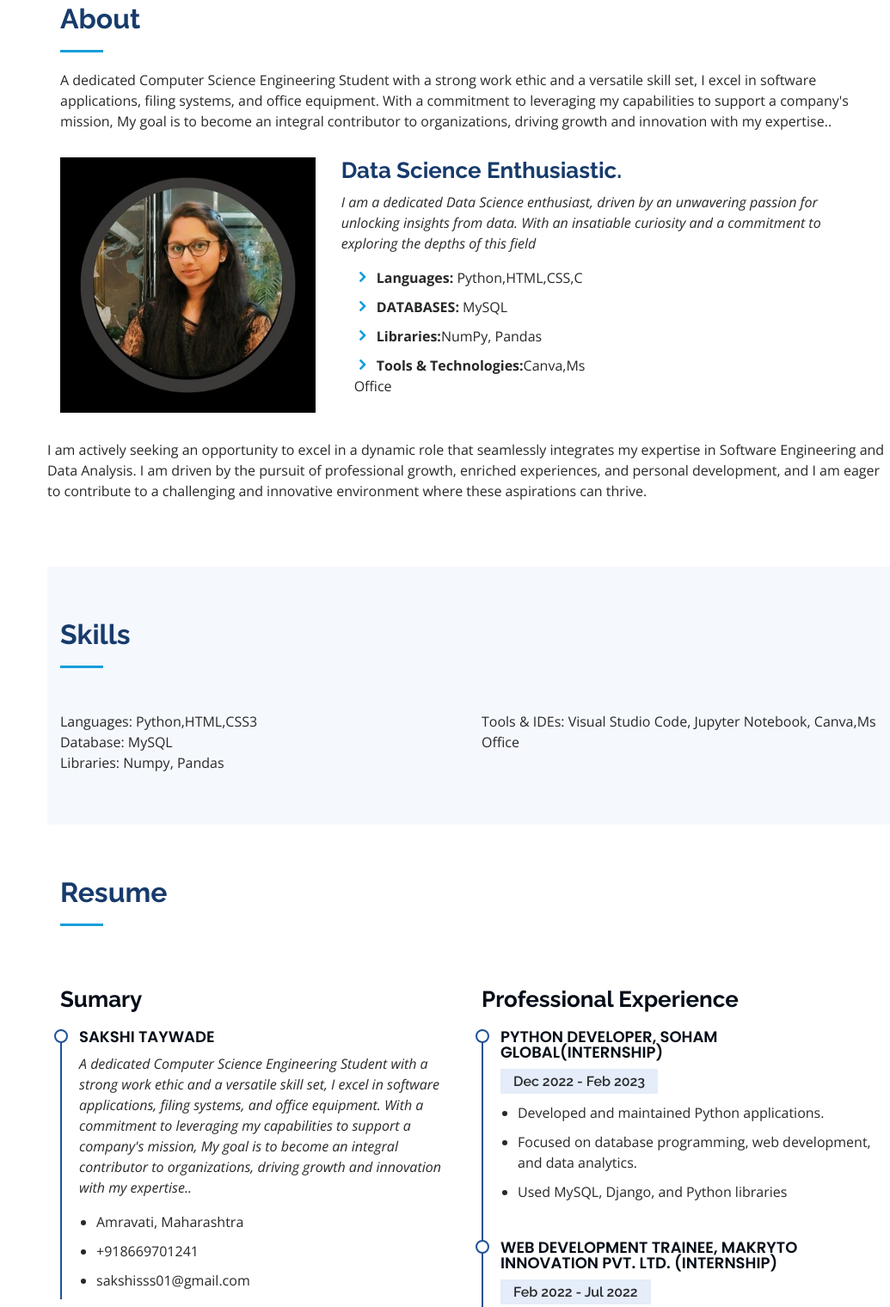
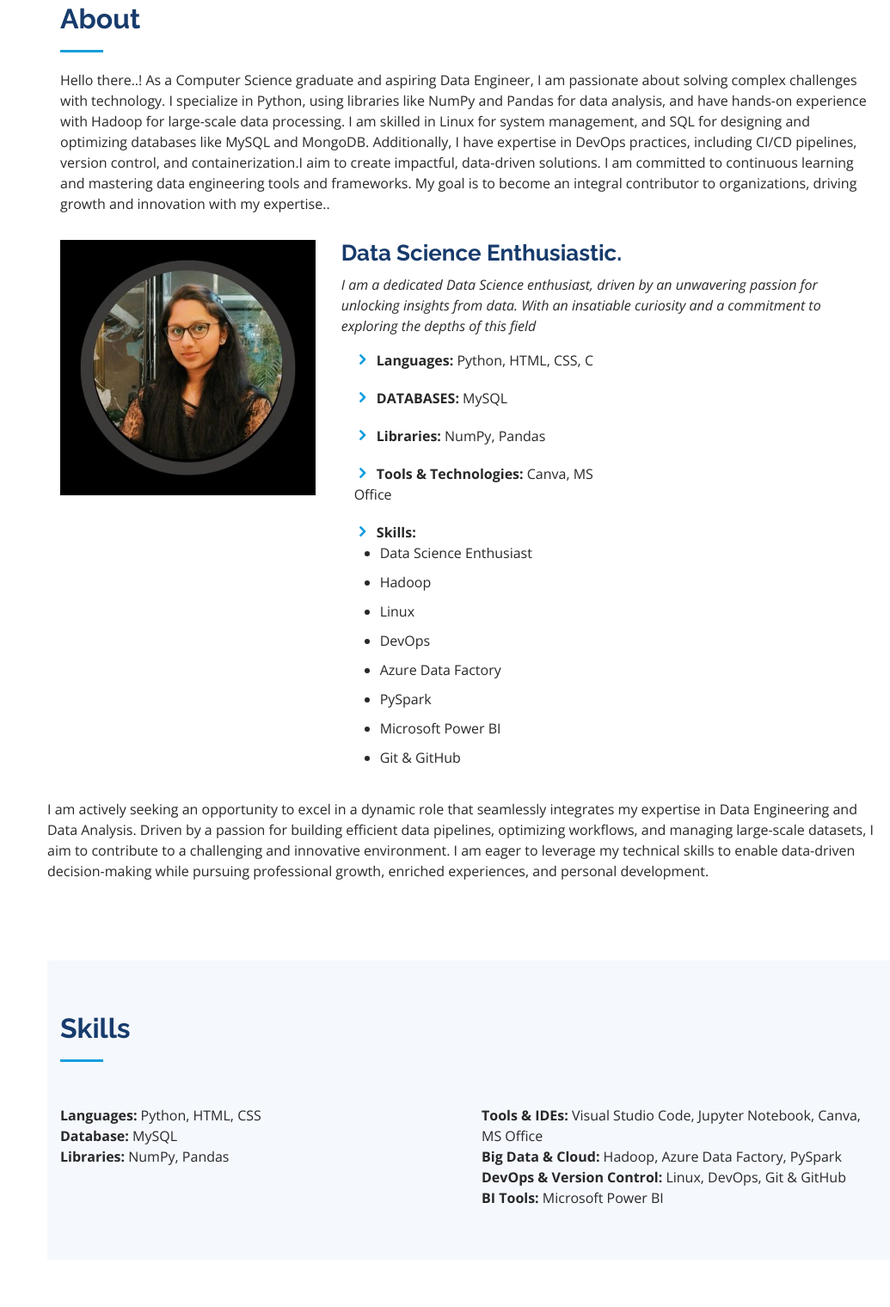
Before and after one commit to sak23github/My_Portfolio, a plain HTML site: page index.html in a window 1280 px wide. Shown: the part 857-2377 px from the top of the page at 86% size, without its empty margins (245-1280 px from the left). Drawn offline with nearby package versions, Linux system fonts and the light colour scheme.

Commit message:
Update index.html

```diff
--- a/index.html
+++ b/index.html
@@ -62,12 +62,13 @@
 
 <!-- ======= Hero Section ======= -->
 <section id="hero" class="d-flex flex-column justify-content-center align-items-center">
-    <h2>Welcome to my digital portfolio...!</h2>
+  <h2>Discover My Journey into Tech..!</h2>
   <div class="hero-container" data-aos="fade-in">
     <h1>SAKSHI TAYWADE</h1>
-      <p>I'm <span class="typed" data-typed-items="Data Science Enthusiast, Fast Learner, Pythonist"></span></p>
+    <p>I'm <span class="typed" data-typed-items="Aspiring Data Engineer, Data Science Enthusiast, Problem Solver"></span></p>
   </div>
 </section><!-- End Hero -->
+
 
   <main id="main">
 
@@ -78,9 +79,10 @@
         <div class="section-title">
           <h2>About</h2>
           <p>
-            A dedicated Computer Science Engineering Student with a strong work ethic and a versatile skill set, I
-            excel in software applications, filing systems, and office equipment. With a commitment to leveraging my
-            capabilities to support a company's mission, My goal is to become an integral contributor to organizations,
+           Hello there..!
+           As a Computer Science graduate and aspiring Data Engineer, I am passionate about solving complex challenges with technology.
+           I specialize in Python, using libraries like NumPy and Pandas for data analysis, and have hands-on experience with Hadoop for large-scale data processing.
+           I am skilled in Linux for system management, and SQL for designing and optimizing databases like MySQL and MongoDB. Additionally, I have expertise in DevOps practices, including CI/CD pipelines, version control, and containerization.I aim to create impactful, data-driven solutions. I am committed to continuous learning and mastering data engineering tools and frameworks. My goal is to become an integral contributor to organizations,
            driving growth and innovation with my expertise..</p>
         </div>
 
@@ -95,19 +97,48 @@
             </p>
 
               <div class="col-lg-6">
-                <ul>
-                  <li><i class="icofont-rounded-right"></i> <strong>Languages:</strong> Python,HTML,CSS,C</li>
-                  <li><i class="icofont-rounded-right"></i> <strong>DATABASES:</strong> MySQL</li>
-                  <li><i class="icofont-rounded-right"></i> <strong>Libraries:</strong>NumPy, Pandas </li>
-                  <li><i class="icofont-rounded-right"></i> <strong>Tools & Technologies:</strong>Canva,Ms Office </li>
+<ul style="list-style: none; padding-left: 0;">
+  <li style="margin-bottom: 10px;">
+    <i class="icofont-rounded-right"></i>
+    <strong>Languages:</strong> Python, HTML, CSS, C
+  </li>
+  <li style="margin-bottom: 10px;">
+    <i class="icofont-rounded-right"></i>
+    <strong>DATABASES:</strong> MySQL
+  </li>
+  <li style="margin-bottom: 10px;">
+    <i class="icofont-rounded-right"></i>
+    <strong>Libraries:</strong> NumPy, Pandas
+  </li>
+  <li style="margin-bottom: 10px;">
+    <i class="icofont-rounded-right"></i>
+    <strong>Tools & Technologies:</strong> Canva, MS Office
+  </li>
+  <li style="margin-bottom: 10px;">
+    <i class="icofont-rounded-right"></i>
+    <strong>Skills:</strong>
+    <ul style="list-style: disc; margin-left: 20px; padding-left: 10px;">
+      <li>Data Science Enthusiast</li>
+      <li>Hadoop</li>
+      <li>Linux</li>
+      <li>DevOps</li>
+      <li>Azure Data Factory</li>
+      <li>PySpark</li>
+      <li>Microsoft Power BI</li>
+      <li>Git & GitHub</li>
+    </ul>
+  </li>
+</ul>
 
-                </ul>
+
               </div>
             </div>
             <br>
             <p>
               <br>
-              I am actively seeking an opportunity to excel in a dynamic role that seamlessly integrates my expertise in Software Engineering and Data Analysis. I am driven by the pursuit of professional growth, enriched experiences, and personal development, and I am eager to contribute to a challenging and innovative environment where these aspirations can thrive.
+<p>
+  I am actively seeking an opportunity to excel in a dynamic role that seamlessly integrates my expertise in Data Engineering and Data Analysis. Driven by a passion for building efficient data pipelines, optimizing workflows, and managing large-scale datasets, I aim to contribute to a challenging and innovative environment. I am eager to leverage my technical skills to enable data-driven decision-making while pursuing professional growth, enriched experiences, and personal development.
+</p>
             </p>
           </div>
         </div>
@@ -123,18 +154,20 @@
     <div class="section-title">
       <h2>Skills</h2>
     </div>
-     <div>
 
     <div class="row skills-content">
 
       <div class="col-lg-6" data-aos="fade-up">
-        <div class="skill">Languages: Python,HTML,CSS3</div>
-        <div class="skill">Database: MySQL</div>
-        <div class="skill">Libraries: Numpy, Pandas</div>
+        <div class="skill"><strong>Languages:</strong> Python, HTML, CSS</div>
+        <div class="skill"><strong>Database:</strong> MySQL</div>
+        <div class="skill"><strong>Libraries:</strong> NumPy, Pandas</div>
       </div>
 
       <div class="col-lg-6" data-aos="fade-up" data-aos-delay="100">
-        <div class="skill">Tools & IDEs: Visual Studio Code, Jupyter Notebook, Canva,Ms Office</div>
+        <div class="skill"><strong>Tools & IDEs:</strong> Visual Studio Code, Jupyter Notebook, Canva, MS Office</div>
+        <div class="skill"><strong>Big Data & Cloud:</strong> Hadoop, Azure Data Factory, PySpark</div>
+        <div class="skill"><strong>DevOps & Version Control:</strong> Linux, DevOps, Git & GitHub</div>
+        <div class="skill"><strong>BI Tools:</strong> Microsoft Power BI</div>
       </div>
 
     </div>
@@ -157,7 +190,10 @@
             <h3 class="resume-title">Sumary</h3>
             <div class="resume-item pb-0">
               <h4>Sakshi Taywade</h4>
-              <p><em>A dedicated Computer Science Engineering Student with a strong work ethic and a versatile skill set, I excel in software applications, filing systems, and office equipment. With a commitment to leveraging my capabilities to support a company's mission, My goal is to become an integral contributor to organizations, driving growth and innovation with my expertise..</em></p>
+              <p><em><p>
+  A dedicated Computer Science Engineering graduate with a strong work ethic and a versatile skill set, I excel in designing and optimizing data pipelines, managing large datasets, and implementing ETL processes. With expertise in data modeling, database management, and big data technologies, I am committed to leveraging my capabilities to support a company’s mission. My goal is to become an integral contributor to organizations, enabling data-driven decisions and driving growth and innovation with my expertise.
+</p>
+</em></p>
               <ul>
                 <li>Amravati, Maharashtra</li>
                 <li>+918669701241</li>
@@ -334,14 +370,6 @@
                 <h4>Email:</h4>
                 <p>sakshisss01@gmail.com</p>
               </div>
-
-              <div class="phone">
-                <i class="icofont-phone"></i>
-                <h4>Call:</h4>
-                <p>+91 8669701241</p>
-              </div>
-
-
             </div>
 
           </div>
```
Lines whose indentation alone changed are shown as unchanged.
